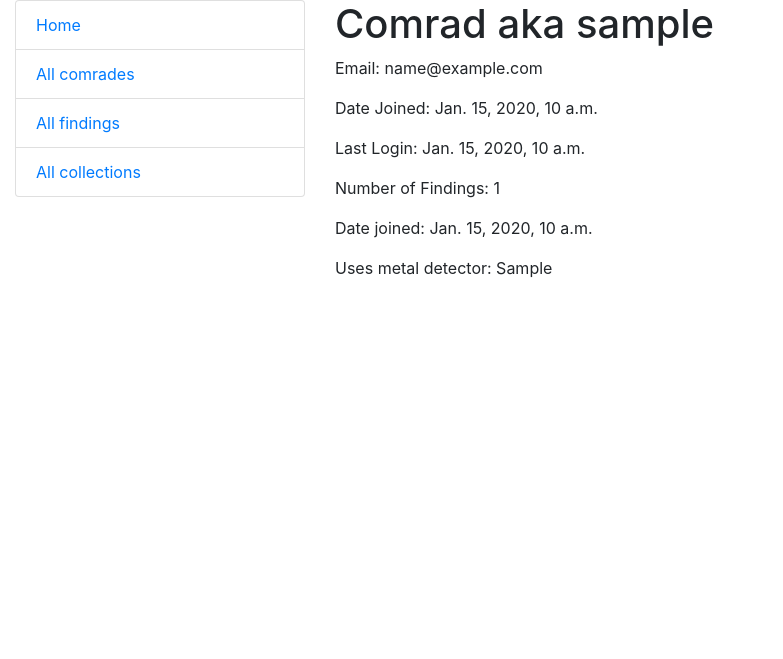
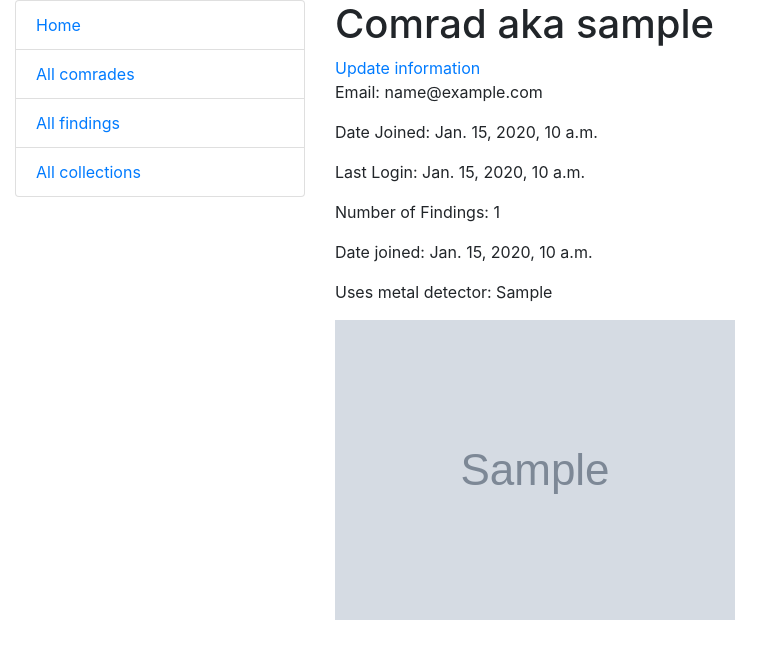
Before and after one commit to Roman-Sokolov-V/site_for_metal_detector_enthusiasts, a Django app: page /catalog/comrades/1/ in a window 1280 px wide. Shown: the top 659 px of the page, without its empty margins (0-783 px from the left). Run offline with Django 5.2, Linux system fonts and the light colour scheme; tables that the repository leaves empty hold one stand-in row (values such as "Sample post"); grey boxes marked "Sample" are stand-in pictures.

Commit message:
Add UserUpdate, add directories media\users_fhoto, add UserUpdate and EDIA_ROOT in settings.py

```diff
--- a/catalog/urls.py
+++ b/catalog/urls.py
@@ -7,6 +7,7 @@ from catalog.views import (
     UserList,
     UserDetail,
     UserCreate,
+    UserUpdate,
     CollectionList,
     CollectionDetail,
     FindingsList,
@@ -21,6 +22,8 @@ urlpatterns = [
     path("comrades/", UserList.as_view(), name="comrades"),
     path("comrades/<int:pk>/", UserDetail.as_view(), name="comrades-detail"),
     path("comrades/create/", UserCreate.as_view(), name="comrades-create"),
+    path("comrades/<int:pk>/update/", UserUpdate.as_view(),
+         name="comrades-update"),
     path("collections/", CollectionList.as_view(), name="collections"),
     path(
         "collections/<slug:coll_slag>/",
--- a/catalog/views.py
+++ b/catalog/views.py
@@ -36,6 +36,12 @@ class UserCreate(generic.CreateView):
     success_url = reverse_lazy("catalog:comrades")
 
 
+class UserUpdate(generic.UpdateView):
+    model = get_user_model()
+    fields = ("first_name", "last_name", "detector_model", "photo")
+    success_url = reverse_lazy("catalog:comrades")
+
+
 class CollectionList(generic.ListView):
     model = Collection
 
--- a/my_precious/settings.py
+++ b/my_precious/settings.py
@@ -125,3 +125,7 @@ STATIC_URL = "static/"
 DEFAULT_AUTO_FIELD = "django.db.models.BigAutoField"
 
 AUTH_USER_MODEL = "catalog.User"
+
+UserUpdate = "/media/"
+
+MEDIA_ROOT = BASE_DIR / "media"
--- a/my_precious/urls.py
+++ b/my_precious/urls.py
@@ -16,6 +16,8 @@ Including another URLconf
 """
 from django.contrib import admin
 from django.urls import path, include
+from django.conf import settings
+from django.conf.urls.static import static
 
 from catalog.views import index
 
@@ -23,4 +25,4 @@ urlpatterns = [
     path('admin/', admin.site.urls),
     path("catalog/", include("catalog.urls", namespace="catalog")),
     path("", index),
-]
+] + static(settings.MEDIA_URL, document_root=settings.MEDIA_ROOT)
--- a/templates/catalog/user_detail.html
+++ b/templates/catalog/user_detail.html
@@ -1,6 +1,8 @@
 {% extends "base.html" %}
 {% block content %}
   <h1>Comrad aka {{ user.username  }}</h1>
+  <a href="{% url 'catalog:comrades-update' pk=user.pk %}">Update
+    information</a>
   <p>Email: {{ user.email }}</p>
   <p>Date Joined: {{ user.date_joined }}</p>
   <p>Last Login: {{ user.last_login }}</p>
@@ -8,4 +10,11 @@
   <p>Date joined: {{ user.date_joined }}</p>
   <p>Uses metal detector: {{ user.detector_model }}</p>
 
+  {% if user.photo %}
+    <img src="{{ user.photo.url }}" alt="{{ user.username }}'s photo"
+         width="400" height="300">
+  {% else %}
+    <p>No photo available.</p>
+  {% endif %}
+
 {% endblock %}
--- a/templates/catalog/user_form.html
+++ b/templates/catalog/user_form.html
@@ -2,7 +2,7 @@
 
 {% block content %}
   <h1>Registration</h1>
-  <form action="" method="post">
+  <form action="" method="post" enctype="multipart/form-data">
     {% csrf_token %}
     {{ form.as_p }}
     <button type="submit">Register</button>
```
